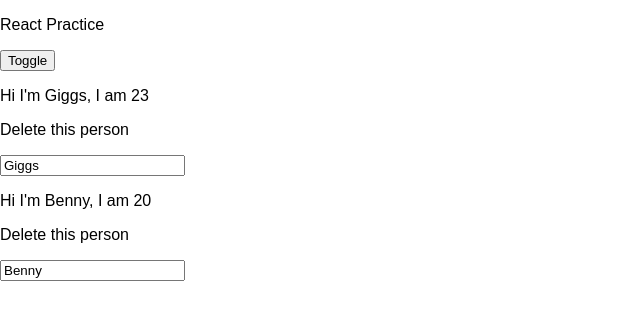
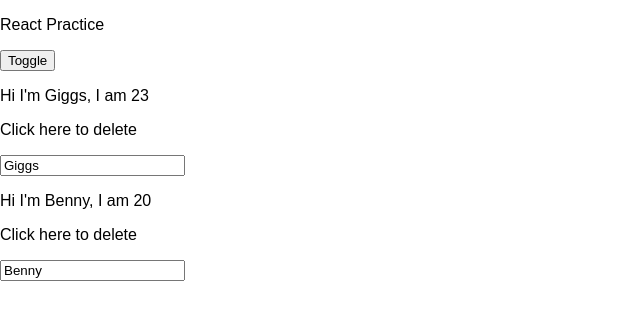
Before and after one commit to gigasii/React-ecommerce, a React app: page / in a window 1280 px wide. Both pictures are taken after a click on the button "Toggle". Shown: the top 320 px of the page, without its empty margins (0-640 px from the left). Built offline with nearby package versions, Linux system fonts and the light colour scheme.

Commit message:
Changed project structure into stateful and stateless components

```diff
--- a/src/App.css
+++ /dev/null
@@ -1,33 +0,0 @@
-.App {
-  text-align: center;
-}
-
-.red {
-  color: red;
-}
-
-.bold {
-  font-weight: bold;
-}
-
-.App button {
-  background-color: green;
-  color: white;
-  font: inherit;
-  border: 1px solid blue;
-  padding: 8px;
-  cursor: pointer;
-}
-
-.App button:hover {
-  background-color: lightgreen;
-  color: black;
-}
-
-.App button.Red {
-  background-color: red;
-}
-
-.App button.Red:hover {
-  background-color: salmon;
-}
--- a/src/App.js
+++ /dev/null
@@ -1,86 +0,0 @@
-import React, { Component } from 'react';
-import Class from './App.css';
-import Person from './Person/Person';
-
-class App extends Component {
-  state = {
-    people: [
-      { id: 1, name: 'Giggs', age: 23 },
-      { id: 2, name: 'Benny', age: 20 }
-    ],
-    otherProperty: 'Other property',
-    showPeople: false
-  }
-
-  nameChangeHandler = (id, event) => {
-    const index = this.state.people.findIndex(person => {
-      return person.id === id;
-    })
-    const newPeople = [...this.state.people];
-    newPeople[index].name = event.target.value;
-
-    this.setState({
-      people: newPeople
-    });
-  }
-
-  toggleVisibleHandler = () => {
-    this.setState({
-      showPeople: !this.state.showPeople
-    })
-  }
-
-  deletePersonHandler = (index) => {
-    const people = [...this.state.people];
-    people.splice(index, 1);
-    this.setState({
-      people: people
-    });
-  }
-
-  retriveProperties = (className) => {
-    return className.join(' ');
-  }
-
-  render()
-  {
-    let togglePeople  = null;
-    const textClass   = [Class.red, Class.bold];
-    const btnClass    = [];
-
-    if (this.state.showPeople)
-    {
-      // Toggle people visibility
-      togglePeople = (
-        <div>
-          {
-            this.state.people.map((person, index) => {
-              return <Person
-                key={person.id}
-                name={person.name}
-                age={person.age}
-                click={this.deletePersonHandler.bind(this, index)}
-                changed={this.nameChangeHandler.bind(this, person.id)}
-              />
-            })
-          }
-        </div>
-      );
-      // Toggle button color
-      btnClass.push(Class.Red);
-    }
-
-    return (
-      <div className={Class.App}>
-        <p className={this.retriveProperties(textClass)}>React Practice</p>
-        <button
-          className={this.retriveProperties(btnClass)}
-          onClick={this.toggleVisibleHandler}
-        >Toggle</button>
-        {togglePeople}
-      </div>
-    );
-  }
-}
-
-export default App;
--- /dev/null
+++ b/src/containers/App.css
@@ -0,0 +1,3 @@
+.App {
+  text-align: center;
+}
--- /dev/null
+++ b/src/containers/App.js
@@ -0,0 +1,67 @@
+import React, { Component } from 'react';
+import Class from './App.css';
+import People from '../presentationals/People/People';
+import Cockpit from '../presentationals/Cockpit/Cockpit';
+
+class App extends Component {
+  state = {
+    people: [
+      { id: 1, name: 'Giggs', age: 23 },
+      { id: 2, name: 'Benny', age: 20 }
+    ],
+    otherProperty: 'Other property',
+    showPeople: false
+  }
+
+  nameChangeHandler = (id, event) => {
+    const index = this.state.people.findIndex(person => {
+      return person.id === id;
+    })
+    const newPeople = [...this.state.people];
+    newPeople[index].name = event.target.value;
+
+    this.setState({
+      people: newPeople
+    });
+  }
+
+  toggleVisibleHandler = () => {
+    this.setState({
+      showPeople: !this.state.showPeople
+    })
+  }
+
+  deletePersonHandler = (index) => {
+    const people = [...this.state.people];
+    people.splice(index, 1);
+    this.setState({
+      people: people
+    });
+  }
+
+  render()
+  {
+    // Toggle people visibility
+    let people = null;
+    if (this.state.showPeople)
+    {
+      people = <People
+        people={this.state.people}
+        clicked={this.deletePersonHandler}
+        changed={this.nameChangeHandler}
+      />
+    }
+
+    return (
+      <div className={Class.App}>
+        <Cockpit
+          showPeople={this.state.showPeople}
+          clicked={this.toggleVisibleHandler}
+        />
+        {people}
+      </div>
+    );
+  }
+}
+
+export default App;
--- a/src/index.js
+++ b/src/index.js
@@ -1,7 +1,7 @@
 import React from 'react';
 import ReactDOM from 'react-dom';
 import './index.css';
-import App from './App';
+import App from './containers/App';
 import registerServiceWorker from './registerServiceWorker';
 
 ReactDOM.render(<App />, document.getElementById('root'));
--- /dev/null
+++ b/src/presentationals/Cockpit/Cockpit.css
@@ -0,0 +1,25 @@
+.red {
+    color: red;
+}
+
+.Cockpit button {
+    background-color: green;
+    color: white;
+    font: inherit;
+    border: 1px solid blue;
+    padding: 8px;
+    cursor: pointer;
+}
+
+.Cockpit button:hover {
+    background-color: lightgreen;
+    color: black;
+}
+
+.Cockpit button.Red {
+    background-color: red;
+}
+
+.Cockpit button.Red:hover {
+    background-color: salmon;
+}
--- /dev/null
+++ b/src/presentationals/Cockpit/Cockpit.js
@@ -0,0 +1,31 @@
+import React from 'react';
+import Class from './Cockpit.css';
+
+const retriveProperties = (className) => {
+   return className.join(' ');
+}
+
+const cockpit = (props) => {
+   // Debugging for rendering
+   console.log('[Cockpit.js is rendered]');
+   // Toggle button and text color
+   const textClass = [];
+   const btnClass = [];
+   if (props.showPeople)
+   {
+      textClass.push(Class.red);
+      btnClass.push(Class.Red);
+   }
+
+   return (
+      <div className={Class.Cockpit}>
+         <p className={retriveProperties(textClass)}>React Practice</p>
+         <button
+            className={retriveProperties(btnClass)}
+            onClick={props.clicked}
+         >Toggle</button>
+      </div>
+   );
+}
+
+export default React.memo(cockpit);
--- /dev/null
+++ b/src/presentationals/People/People.js
@@ -0,0 +1,19 @@
+import React from 'react';
+import Person from './Person/Person';
+
+const people = (props) => {
+   // Debugging for rendering
+   console.log('[People.js is rendered]');
+
+   return props.people.map((person, index) => {
+      return <Person
+         key={person.id}
+         name={person.name}
+         age={person.age}
+         click={props.clicked.bind(this, index)}
+         change={props.changed.bind(this, person.id)}
+      />
+   });
+};
+
+export default people;
--- a/src/Person/Person.js
+++ b/src/presentationals/People/Person/Person.js
@@ -5,8 +5,8 @@ const person = (props) => {
   return (
     <div className={Class.Person}>
       <p>Hi I'm {props.name}, I am {props.age}</p>
-      <p onClick={props.click}>Delete this person</p>
-      <input type="text" onChange={props.changed} value={props.name}/>
+      <p onClick={props.click}>Click here to delete</p>
+      <input type="text" onChange={props.change} value={props.name}/>
     </div>
   );
 }
```
Also changed, not shown: src/ErrorHandler/ErrorHandler.js (deleted, +0 -20 lines), src/presentationals/People/Person/Person.css (renamed from src/Person/Person.css), 1 other file (tests, documents, lock files or other folders).
